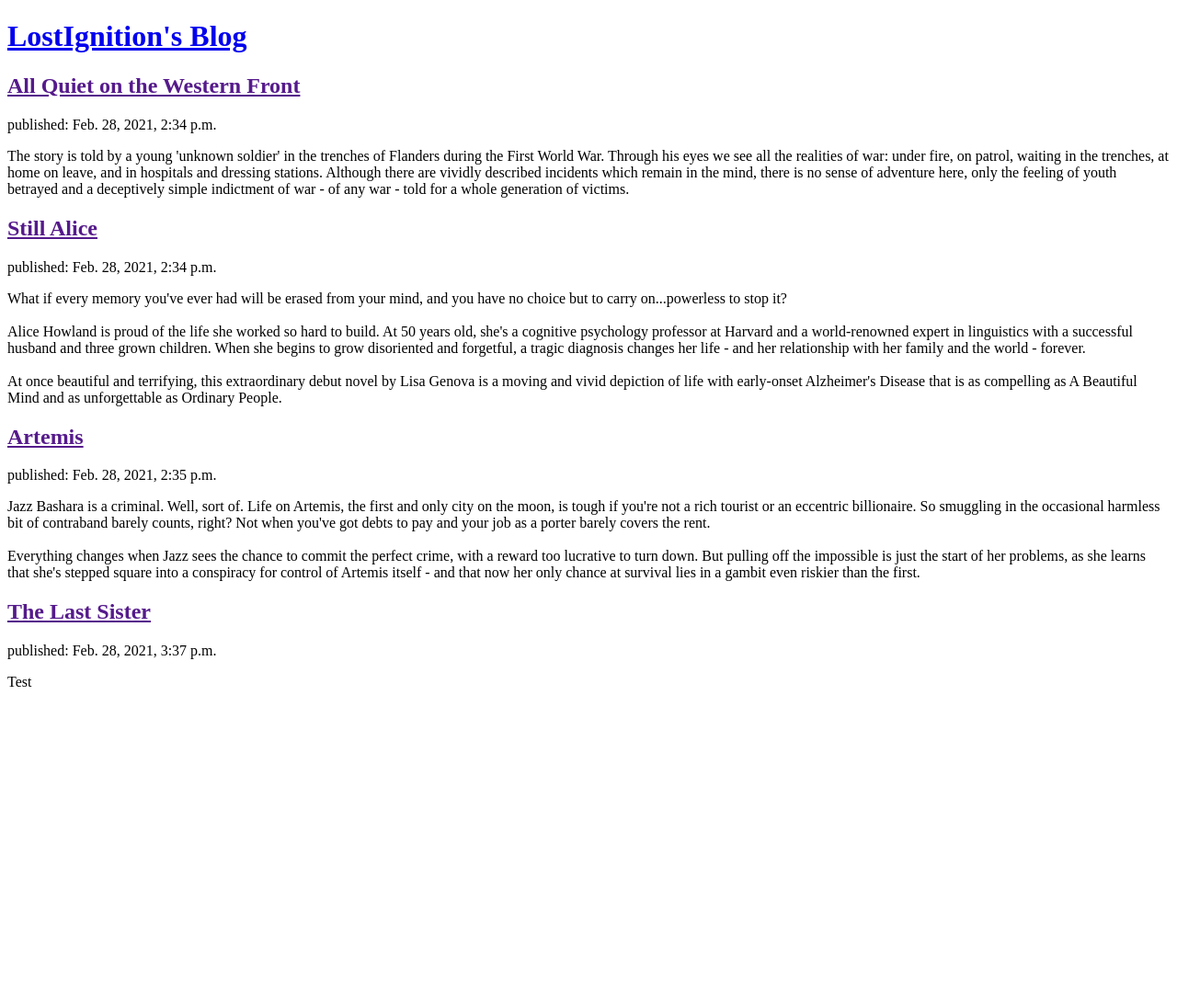
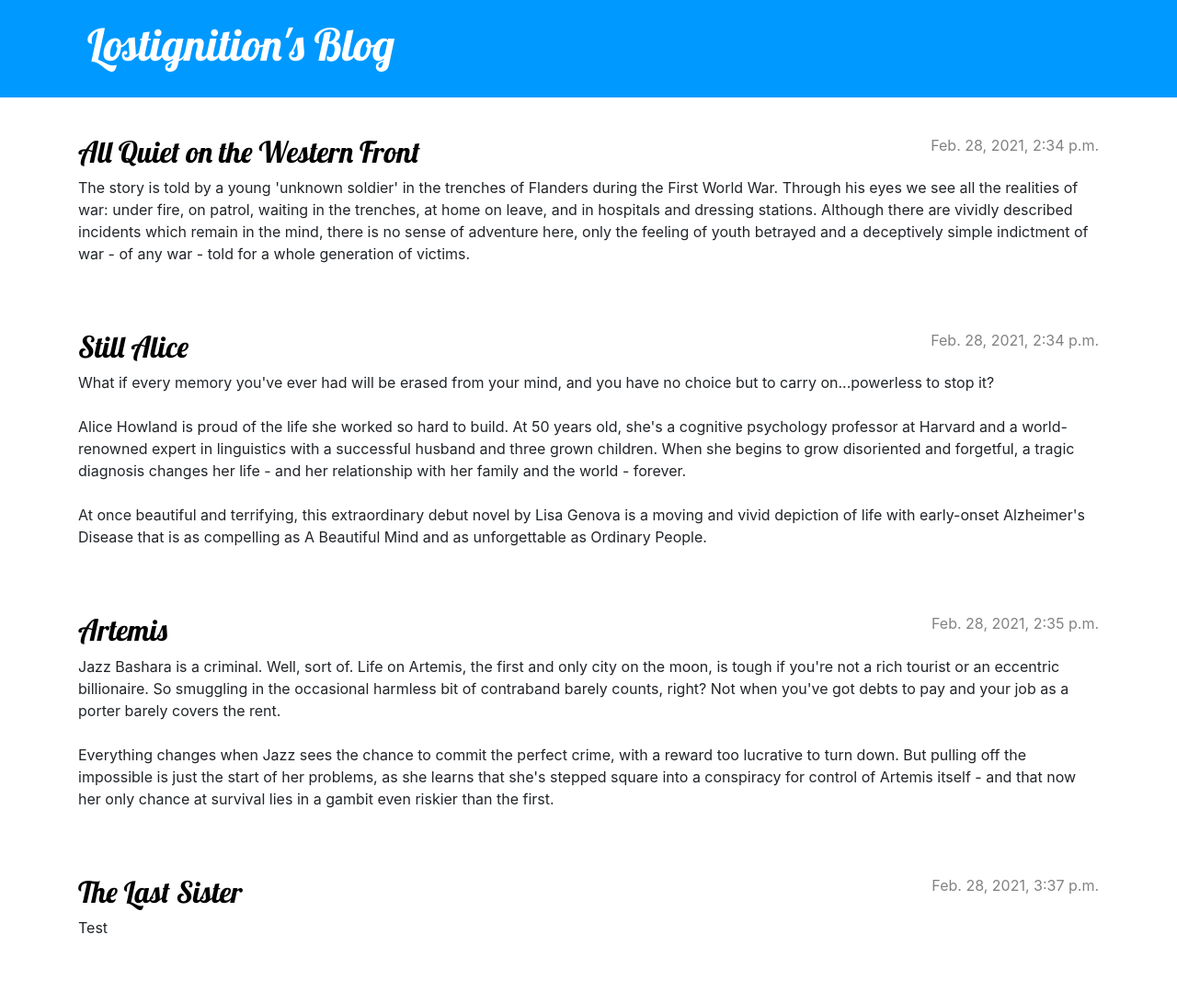
Before and after one commit to lostignition/my-first-blog, a Django app: page / in a window 1280 px wide. Shown: the whole page at 92% size. Before the commit the page ends 747 px from the top, so only its background shows below. Run offline with Django 3.2, Linux system fonts and the light colour scheme; data comes from the database, SQL or seed files in the repository.

Commit message:
Added styling and changed templates

```diff
--- /dev/null
+++ b/blog/static/css/blog.css
@@ -0,0 +1,70 @@
+.page-header {
+    background-color: #0099ff;
+    margin-top: 0;
+    margin-bottom: 40px;
+    padding: 20px 20px 20px 40px;
+}
+
+.page-header h1,
+.page-header h1 a,
+.page-header h1 a:visited,
+.page-header h1 a:active {
+    color: #ffffff;
+    font-size: 36pt;
+    text-decoration: none;
+}
+
+h1,
+h2,
+h3,
+h4 {
+    font-family: 'Lobster', cursive;
+}
+
+.date {
+    color: #828282;
+}
+
+.save {
+    float: right;
+}
+
+.post-form textarea,
+.post-form input {
+    width: 100%;
+}
+
+.top-menu,
+.top-menu:hover,
+.top-menu:visited {
+    color: #ffffff;
+    float: right;
+    font-size: 26pt;
+    margin-right: 20px;
+}
+
+.post {
+    margin-bottom: 70px;
+}
+
+.post h2 a,
+.post h2 a:visited {
+    color: #000000;
+}
+
+.post > .date,
+.post > .actions {
+    float: right;
+}
+
+.btn-default,
+.btn-default:visited {
+    color: #C25100;
+    background: none;
+    border-color: #C25100;
+}
+
+.btn-default:hover {
+    color: #FFFFFF;
+    background-color: #C25100;
+}
--- /dev/null
+++ b/blog/templates/blog/base.html
@@ -0,0 +1,29 @@
+{% load static %}
+
+<!DOCTYPE html>
+<html>
+    <head>
+        <title>Lostignition's blog</title>
+        <link rel="stylesheet" href="https://cdn.jsdelivr.net/npm/bootstrap@4.5.3/dist/css/bootstrap.min.css" integrity="sha384-TX8t27EcRE3e/ihU7zmQxVncDAy5uIKz4rEkgIXeMed4M0jlfIDPvg6uqKI2xXr2" crossorigin="anonymous">
+        <link href="//fonts.googleapis.com/css?family=Lobster&subset=latin,latin-ext" rel="stylesheet" type="text/css">
+        <link rel="stylesheet" href="{% static 'css/blog.css' %}">
+    </head>
+    <body>
+
+        <header class="page-header">
+        <div class="container">
+            <h1><a href="/">Lostignition's Blog</a></h1>
+        </div>
+        </header>
+
+        <main class="container">
+            <div class="row">
+                <div class="col">
+                {% block content %}
+                {% endblock %}
+                </div>
+            </div>
+        </main>
+
+    </body>
+</html>
--- a/blog/templates/blog/post_list.html
+++ b/blog/templates/blog/post_list.html
@@ -1,21 +1,14 @@
-<!DOCTYPE html>
-<html>
-    <head>
-        <title>Lostignition's blog</title>
-    </head>
-    <body>
+{% extends 'blog/base.html' %}
 
-        <header>
-            <h1><a href="/">LostIgnition's Blog</a></h1>
-        </header>
 
-        {% for post in posts %}
-            <article>
-                <h2><a href="">{{ post.title }}</a></h2>
-                <time>published: {{ post.published_date }}</time>
-                <p> {{ post.text|linebreaksbr }}</p>
-            </article>
-        {% endfor %}
-
-    </body>
-</html>
+{% block content %}
+    {% for post in posts %}
+        <article class="post">
+            <time class="date">
+                {{ post.published_date }}
+            </time>
+            <h2><a href="">{{ post.title }}</a></h2>
+            <p>{{ post.text|linebreaksbr }}</p>
+        </article>
+    {% endfor %}
+{% endblock %}
```
